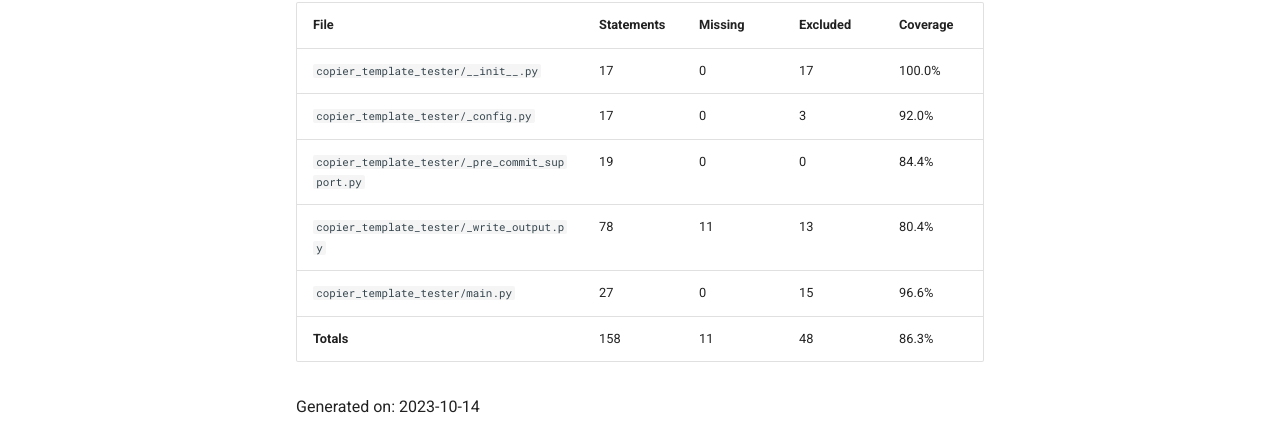
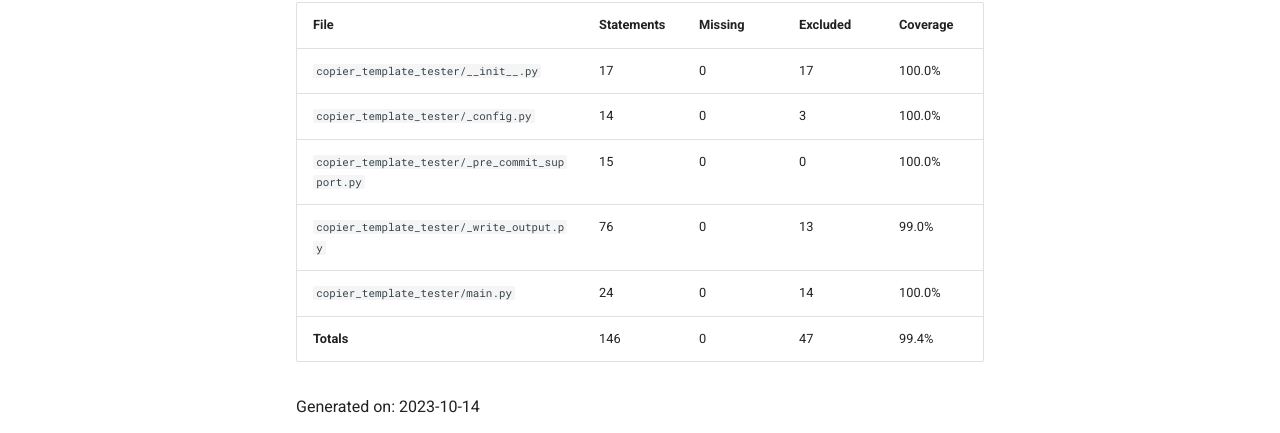
Before and after one commit to KyleKing/copier-template-tester, an MkDocs documentation site: the page built from docs/docs/DEVELOPER_GUIDE.md, in a window 1280 px wide and 900 px high, scrolled down 643 px. Shown: the part 412-845 px from the top of the window. Built offline with MkDocs 1.6.1 and Material for MkDocs 9.7.7, drawn with Linux system fonts in a browser that asks for light colours; comment, search, counter and statistics services are not loaded.

```diff
--- a/copier_template_tester/__init__.py
+++ b/copier_template_tester/__init__.py
@@ -10,7 +10,7 @@ from beartype.claw import beartype_this_package
 from beartype.roar import BeartypeDecorHintPep585DeprecationWarning
 from typing_extensions import Self
 
-__version__ = '1.2.6'
+__version__ = '2.0.0'
 __pkg_name__ = 'copier_template_tester'
 
 
--- a/docs/docs/DEVELOPER_GUIDE.md
+++ b/docs/docs/DEVELOPER_GUIDE.md
@@ -47,11 +47,11 @@ poetry config pypi-token.pypi ...
 | File                                            |   Statements |   Missing |   Excluded | Coverage   |
 |-------------------------------------------------|--------------|-----------|------------|------------|
 | `copier_template_tester/__init__.py`            |           17 |         0 |         17 | 100.0%     |
-| `copier_template_tester/_config.py`             |           17 |         0 |          3 | 92.0%      |
-| `copier_template_tester/_pre_commit_support.py` |           19 |         0 |          0 | 84.4%      |
-| `copier_template_tester/_write_output.py`       |           78 |        11 |         13 | 80.4%      |
-| `copier_template_tester/main.py`                |           27 |         0 |         15 | 96.6%      |
-| **Totals**                                      |          158 |        11 |         48 | 86.3%      |
+| `copier_template_tester/_config.py`             |           14 |         0 |          3 | 100.0%     |
+| `copier_template_tester/_pre_commit_support.py` |           15 |         0 |          0 | 100.0%     |
+| `copier_template_tester/_write_output.py`       |           76 |         0 |         13 | 99.0%      |
+| `copier_template_tester/main.py`                |           24 |         0 |         14 | 100.0%     |
+| **Totals**                                      |          146 |         0 |         47 | 99.4%      |
 
 Generated on: 2023-10-14
 <!-- {cte} -->
--- a/pyproject.toml
+++ b/pyproject.toml
@@ -3,7 +3,7 @@ build-backend = "poetry.core.masonry.api"
 requires = ["poetry-core"]
 
 [tool.commitizen]
-version = "1.2.6"
+version = "2.0.0"
 version_files = ["copier_template_tester/__init__.py:^__version", "pyproject.toml:^version"]
 
 [tool.poetry]
@@ -24,7 +24,7 @@ maintainers = []
 name = "copier_template_tester"
 readme = "docs/README.md"
 repository = "https://github.com/kyleking/copier-template-tester"
-version = "1.2.6"
+version = "2.0.0"
 
 [tool.poetry.dependencies]
 python = "^3.10.5"
```
Also changed, not shown: docs/docs/CHANGELOG.md (+5 -0 lines).
